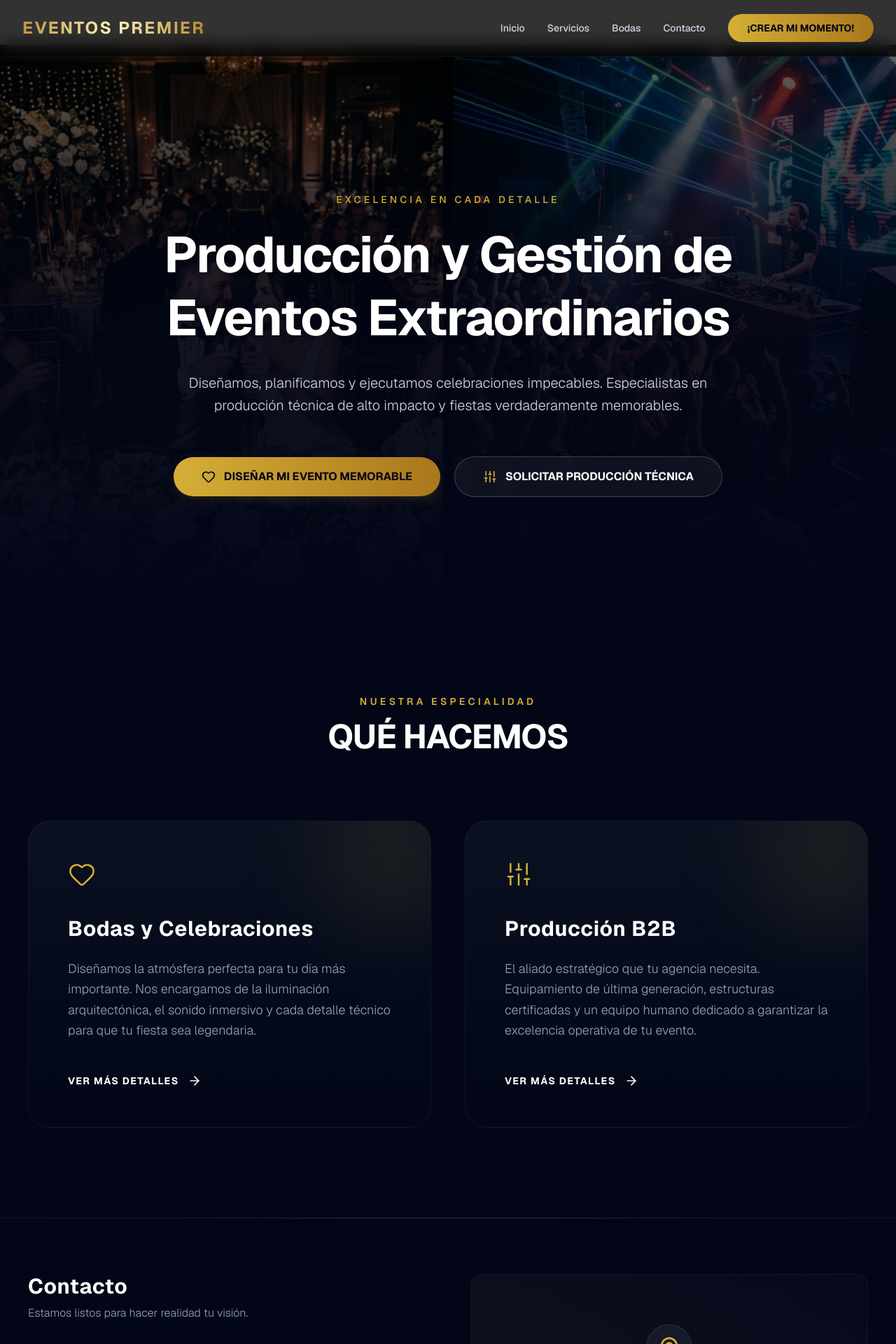
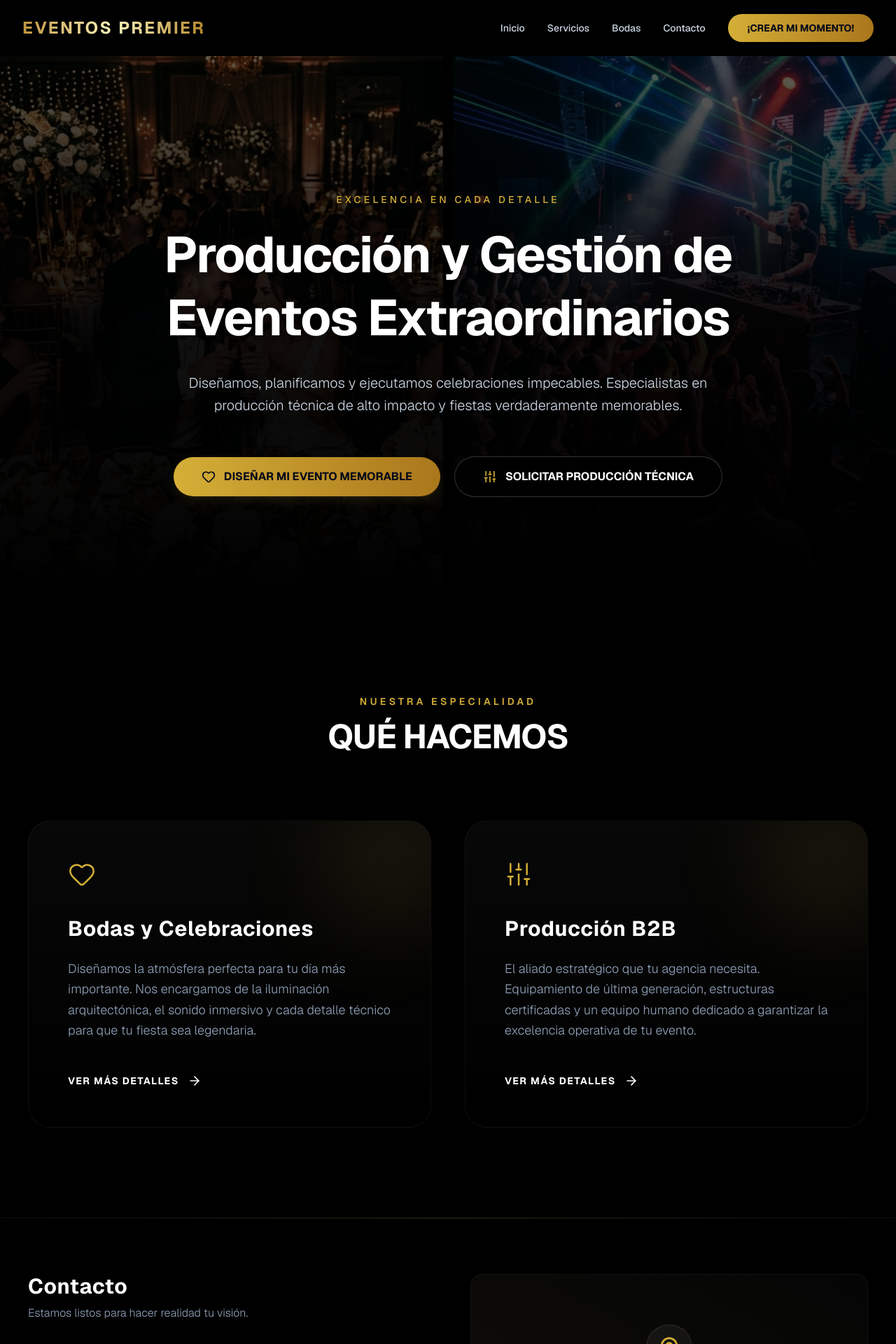
Before and after one commit to AlennaArtCode/eventos, a Next.js app: page / in a window 1280 px wide. Shown: the top 1920 px of the page at 70% size. Built offline with nearby package versions, Linux system fonts and the light colour scheme.

Commit message:
style: Solid black background to remove visual cuts

```diff
--- a/src/app/page.js
+++ b/src/app/page.js
@@ -3,7 +3,7 @@ import { Heart, Sliders, Phone, Mail, MapPin, ArrowRight } from "lucide-react";
 
 export default function Home() {
   return (
-    <div className="flex-1 flex flex-col bg-[#020617] text-slate-200 font-sans overflow-x-hidden selection:bg-[#D4AF37]/30">
+    <div className="flex-1 flex flex-col bg-black text-slate-200 font-sans overflow-x-hidden selection:bg-[#D4AF37]/30">
 
       {/* Hero Section */}
       <section className="relative min-h-screen flex flex-col items-center justify-center text-center">
@@ -15,7 +15,7 @@ export default function Home() {
 
         {/* Dark Overlays for text readability */}
         <div className="absolute inset-0 bg-black/60"></div>
-        <div className="absolute inset-0 bg-gradient-to-t from-[#020617] via-[#020617]/80 to-transparent"></div>
+        <div className="absolute inset-0 bg-gradient-to-t from-black via-black/80 to-transparent"></div>
 
         <div className="relative z-10 w-full max-w-[1200px] mx-auto px-4 flex flex-col items-center pt-24 pb-10">
           <span className="text-sm font-medium uppercase tracking-[0.3em] text-[#D4AF37] mb-6">
@@ -42,7 +42,7 @@ export default function Home() {
             {/* Button 2 */}
             <Link
               href="/agencias"
-              className="group inline-flex items-center justify-center px-10 py-4 border border-white/20 bg-white/5 backdrop-blur-sm text-white font-bold rounded-full hover:bg-white/10 hover:border-[#D4AF37]/50 transform hover:-translate-y-0.5 transition-all duration-300 min-w-[320px]"
+              className="group inline-flex items-center justify-center px-10 py-4 border border-white/20 bg-black/50 backdrop-blur-sm text-white font-bold rounded-full hover:bg-white/10 hover:border-[#D4AF37]/50 transform hover:-translate-y-0.5 transition-all duration-300 min-w-[320px]"
             >
               <Sliders className="mr-3 h-5 w-5 text-[#D4AF37] group-hover:text-[#F3E5AB] transition-colors" />
               SOLICITAR PRODUCCIÓN TÉCNICA
@@ -52,7 +52,7 @@ export default function Home() {
       </section>
 
       {/* Sección Servicios (Rediseñada para Lujo B2B/B2C) */}
-      <section id="servicios" className="py-32 px-4 bg-[#020617] relative">
+      <section id="servicios" className="py-32 px-4 bg-black relative">
         <div className="max-w-[1200px] mx-auto w-full">
           <div className="text-center mb-24">
             <h2 className="text-sm font-semibold text-[#D4AF37] tracking-[0.3em] uppercase mb-4">
@@ -65,7 +65,7 @@ export default function Home() {
 
           <div className="grid grid-cols-1 md:grid-cols-2 gap-12">
             {/* Bodas */}
-            <div className="relative p-12 md:p-14 rounded-[2rem] bg-gradient-to-b from-[#0b1120] to-[#020617] border border-white/5 overflow-hidden group hover:border-[#D4AF37]/30 transition-all duration-500">
+            <div className="relative p-12 md:p-14 rounded-[2rem] bg-gradient-to-b from-white/[0.03] to-transparent border border-white/5 overflow-hidden group hover:border-[#D4AF37]/30 transition-all duration-500">
               <div className="absolute top-0 right-0 -mt-10 -mr-10 w-48 h-48 bg-[#D4AF37]/10 rounded-full blur-3xl group-hover:bg-[#D4AF37]/20 transition-all duration-500"></div>
 
               <div className="relative z-10 flex flex-col items-start text-left h-full">
@@ -88,7 +88,7 @@ export default function Home() {
             </div>
 
             {/* Producción Técnica */}
-            <div className="relative p-12 md:p-14 rounded-[2rem] bg-gradient-to-b from-[#0b1120] to-[#020617] border border-white/5 overflow-hidden group hover:border-[#D4AF37]/30 transition-all duration-500">
+            <div className="relative p-12 md:p-14 rounded-[2rem] bg-gradient-to-b from-white/[0.03] to-transparent border border-white/5 overflow-hidden group hover:border-[#D4AF37]/30 transition-all duration-500">
               <div className="absolute top-0 right-0 -mt-10 -mr-10 w-48 h-48 bg-[#D4AF37]/10 rounded-full blur-3xl group-hover:bg-[#D4AF37]/20 transition-all duration-500"></div>
 
               <div className="relative z-10 flex flex-col items-start text-left h-full">
@@ -114,7 +114,7 @@ export default function Home() {
       </section>
 
       {/* Footer Integrado */}
-      <footer id="contacto" className="bg-[#020617] border-t border-white/5 pt-20 pb-10 px-4 relative overflow-hidden">
+      <footer id="contacto" className="bg-black border-t border-white/5 pt-20 pb-10 px-4 relative overflow-hidden">
         <div className="absolute top-0 inset-x-0 h-px bg-gradient-to-r from-transparent via-[#D4AF37]/20 to-transparent"></div>
 
         <div className="max-w-[1200px] mx-auto w-full relative z-10">
--- a/src/components/Navbar.jsx
+++ b/src/components/Navbar.jsx
@@ -8,7 +8,7 @@ export default function Navbar() {
   const [isOpen, setIsOpen] = useState(false);
 
   return (
-    <nav className="fixed top-0 left-0 right-0 z-50 bg-black/80 backdrop-blur-md border-b border-white/5 transition-all duration-300">
+    <nav className="fixed top-0 left-0 right-0 z-50 bg-black transition-all duration-300">
       <div className="max-w-[1400px] mx-auto px-4 sm:px-6 lg:px-8">
         <div className="flex justify-between h-20 items-center">
           {/* Logo */}
@@ -52,7 +52,7 @@ export default function Navbar() {
 
       {/* Mobile Menu */}
       {isOpen && (
-        <div className="md:hidden bg-black/95 backdrop-blur-xl border-b border-white/5">
+        <div className="md:hidden bg-black border-t border-white/5">
           <div className="px-4 pt-4 pb-6 space-y-2">
             <Link
               href="/"
```
